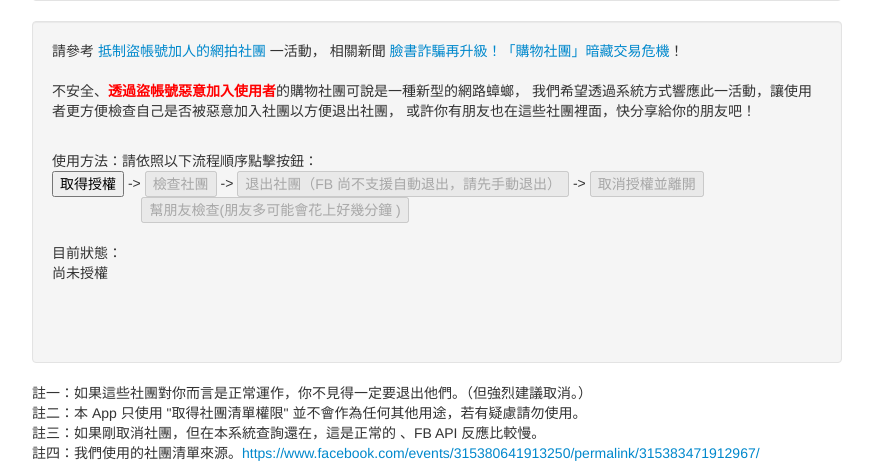
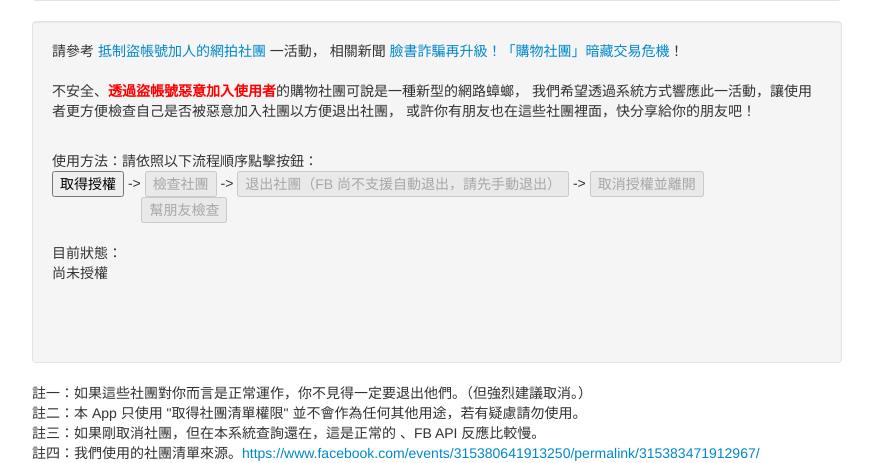
Before and after one commit to tony1223/spam-group, a CodeIgniter app: page / in a window 1280 px wide. Shown: the part 199-662 px from the top of the page, without its empty margins (53-926 px from the left). Run offline with CodeIgniter, Linux system fonts and the light colour scheme; some libraries are stand-ins or nearby versions.

Commit message:
finetune wording

```diff
--- a/application/views/welcome_message.php
+++ b/application/views/welcome_message.php
@@ -24,7 +24,7 @@
 			<button class="js-end" disabled >取消授權並離開</button>
 			<br />
 			&nbsp;&nbsp;&nbsp;&nbsp;&nbsp;&nbsp;&nbsp;&nbsp;&nbsp;&nbsp;&nbsp;&nbsp;&nbsp;&nbsp;&nbsp;&nbsp;&nbsp;&nbsp;&nbsp;&nbsp;&nbsp;&nbsp;
-			<button class="js-checkfriend-group"  data-gids="<?=htmlspecialchars(json_encode($fbgids))?>"  disabled> 幫朋友檢查(朋友多可能會花上好幾分鐘 )</button>
+			<button class="js-checkfriend-group"  data-gids="<?=htmlspecialchars(json_encode($fbgids))?>"  disabled> 幫朋友檢查</button>
 		</div>
 		<br />
 		<div>
```
